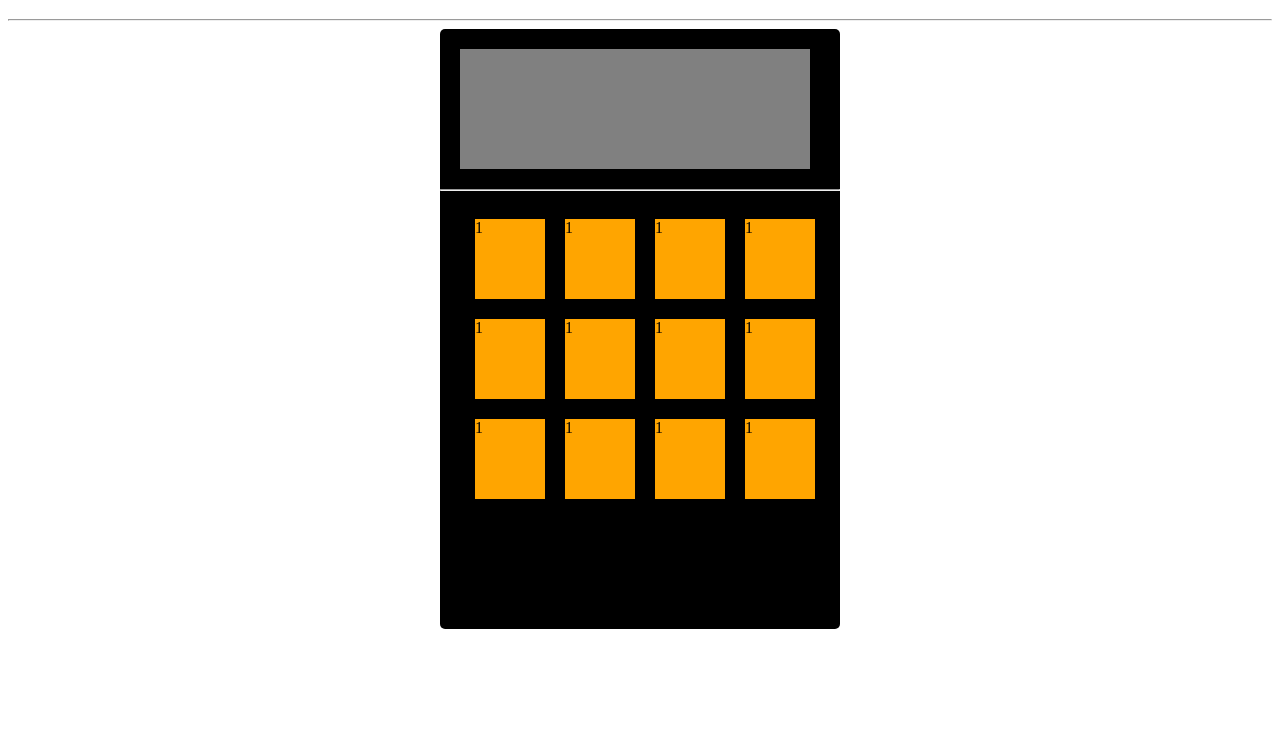
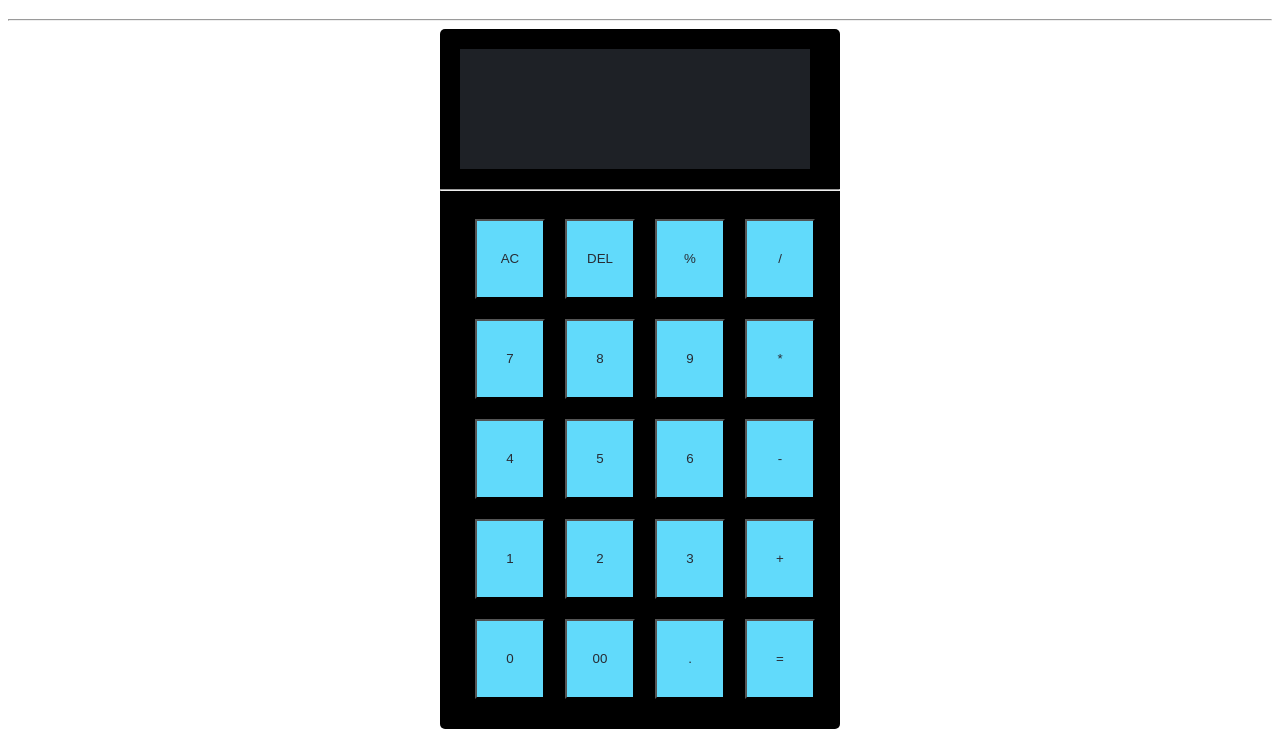
Before and after one commit to KUNALCHOURE/CALCULATOR, a plain HTML site: page index.html in a window 1280 px wide. Shown: the part 61-800 px from the top of the page. Drawn offline with Linux system fonts and the light colour scheme.

Commit message:
change in color

```diff
--- a/index.css
+++ b/index.css
@@ -9,7 +9,7 @@ div{
    justify-content: center;
 }
 .container{
-    height: 600px;
+    height: 700px;
     width: 400px;
     background-color: black;
     border-radius: 5px;
@@ -21,7 +21,9 @@ div{
     height: 120px;
     width: 350px;
     margin: 20px;
-    background-color: grey;
+
+    background-color: #1e2126;
+    color: #ffffff;
 }
 .lower{
     display: flex;
@@ -36,8 +38,12 @@ div{
     margin-top: 10px;
 }
 
-.buttons div{
+.button{
     margin: 10px;
-    background-color: orange;
+    background-color: #61dafb;
+    color: #282c34;
 
 }
+.button:hover {
+    background-color: #21a1f1; /* Darker blue on hover */
+}
--- a/index.html
+++ b/index.html
@@ -20,18 +20,26 @@
             <hr>
             <div class="lower">
                 <div class="buttons">
-                  <div class="no">1</div>
-                  <div class="no">1</div>
-                  <div class="no">1</div>
-                  <div class="no">1</div>
-                  <div class="no">1</div>
-                  <div class="no">1</div>
-                  <div class="no">1</div>
-                  <div class="no">1</div>
-                  <div class="no">1</div>
-                  <div class="no">1</div>
-                  <div class="no">1</div>
-                  <div class="no">1</div>
+                    <button class="button">AC</button>
+                    <button class="button">DEL</button>
+                    <button class="button">%</button>
+                    <button class="button">/</button>
+                    <button class="button">7</button>
+                    <button class="button">8</button>
+                    <button class="button">9</button>
+                    <button class="button">*</button>
+                    <button class="button">4</button>
+                    <button class="button">5</button>
+                    <button class="button">6</button>
+                    <button class="button">-</button>
+                    <button class="button">1</button>
+                    <button class="button">2</button>
+                    <button class="button">3</button>
+                    <button class="button">+</button>
+                    <button class="button">0</button>
+                    <button class="button">00</button>
+                    <button class="button">.</button>
+                    <button class="button">=</button>
                 </div>
             </div>
         </div>
```
